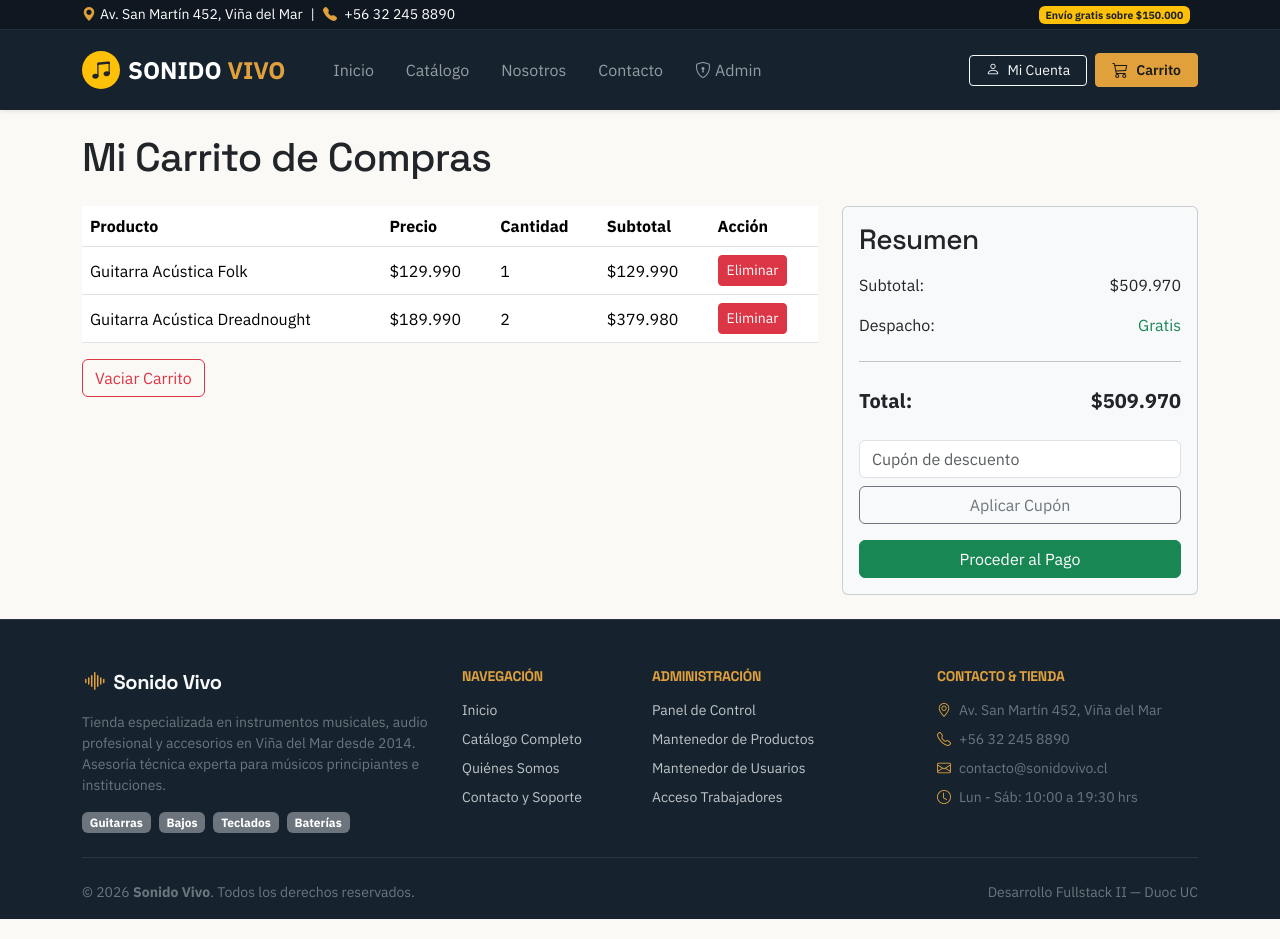
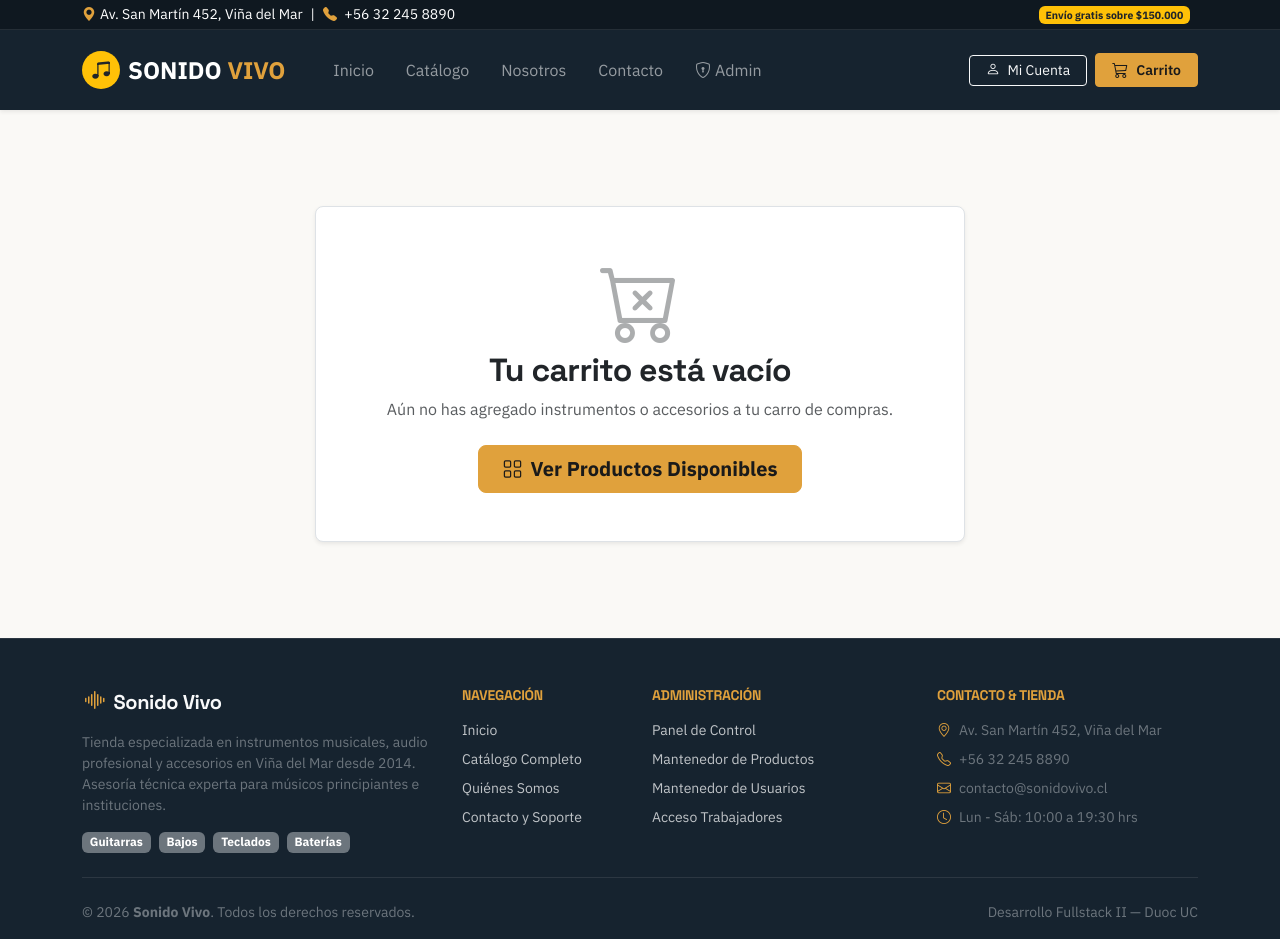
Before and after one commit to IgnacioVilchesTapia/Tienda_Sonido_Vivo, a React (Vite) app: page /carrito in a window 1280 px wide. Built offline with nearby package versions, Linux system fonts and the light colour scheme.

Commit message:
feat(cart-page): implementar vista completa del carrito con cupones y resumen de compra

```diff
--- a/src/pages/Carrito.jsx
+++ b/src/pages/Carrito.jsx
@@ -1,101 +1,287 @@
-import { useState } from 'react'
-import { Link } from 'react-router-dom'
-import { productosIniciales } from '../data/datos'
+import { useState } from 'react';
+import { Link } from 'react-router-dom';
+import { useCart } from '../context/CartContext';
 
 export default function Carrito() {
-  const [items, setItems] = useState([
-    { ...productosIniciales[0], cantidad: 1 },
-    { ...productosIniciales[1], cantidad: 2 }
-  ])
-  const [cupon, setCupon] = useState('')
+  const {
+    items,
+    cupon,
+    porcentajeDescuento,
+    subtotal,
+    descuento,
+    costoDespacho,
+    total,
+    actualizarCantidad,
+    eliminarDelCarrito,
+    vaciarCarrito,
+    aplicarCupon,
+    quitarCupon
+  } = useCart();
 
-  const subtotal = items.reduce((acc, p) => acc + p.precio * p.cantidad, 0)
+  const [inputCupon, setInputCupon] = useState('');
+  const [mensajeCupon, setMensajeCupon] = useState(null);
+  const [compraExitosa, setCompraExitosa] = useState(false);
 
-  const handleEliminar = (id) => {
-    setItems(items.filter((item) => item.id !== id))
+  const handleAplicarCupon = (e) => {
+    e.preventDefault();
+    if (!inputCupon.trim()) return;
+
+    const res = aplicarCupon(inputCupon);
+    setMensajeCupon({
+      tipo: res.ok ? 'success' : 'danger',
+      texto: res.mensaje
+    });
+    setInputCupon('');
+    setTimeout(() => setMensajeCupon(null), 4000);
+  };
+
+  const handleFinalizarCompra = () => {
+    setCompraExitosa(true);
+    vaciarCarrito();
+  };
+
+  if (compraExitosa) {
+    return (
+      <div className="container py-5 my-5 text-center">
+        <div className="card shadow-sm border-0 p-5 mx-auto" style={{ maxWidth: '600px' }}>
+          <i className="bi bi-check-circle-fill text-success display-1 mb-3"></i>
+          <h2 className="fw-bold mb-2">¡Gracias por tu compra en Sonido Vivo!</h2>
+          <p className="text-muted mb-4">
+            Hemos recibido tu orden con éxito. Te hemos enviado un correo de confirmación con los detalles del despacho y seguimiento.
+          </p>
+          <div className="p-3 bg-light rounded-3 mb-4 text-start small">
+            <div><strong>Tienda:</strong> Sonido Vivo — Viña del Mar</div>
+            <div><strong>Retiro o Envíos:</strong> Despacho prioritario a todo Chile</div>
+            <div><strong>Consultas:</strong> contacto@sonidovivo.cl o +56 32 245 8890</div>
+          </div>
+          <Link to="/productos" className="btn btn-amber btn-lg fw-bold" onClick={() => setCompraExitosa(false)}>
+            Seguir explorando el catálogo
+          </Link>
+        </div>
+      </div>
+    );
   }
 
-  const handleVaciar = () => {
-    setItems([])
+  if (items.length === 0) {
+    return (
+      <div className="container py-5 my-5 text-center">
+        <div className="py-5 bg-white rounded-3 shadow-sm border p-4 mx-auto" style={{ maxWidth: '650px' }}>
+          <i className="bi bi-cart-x display-1 text-muted opacity-50 mb-3"></i>
+          <h2 className="fw-bold mb-2">Tu carrito está vacío</h2>
+          <p className="text-muted mb-4">
+            Aún no has agregado instrumentos o accesorios a tu carro de compras.
+          </p>
+          <Link to="/productos" className="btn btn-amber btn-lg px-4 fw-bold">
+            <i className="bi bi-grid me-2"></i>Ver Productos Disponibles
+          </Link>
+        </div>
+      </div>
+    );
   }
 
   return (
-    <main className="container my-4">
-      <h1 className="mb-4">Mi Carrito de Compras</h1>
+    <div className="container my-5">
+      <div className="d-flex justify-content-between align-items-center mb-4">
+        <div>
+          <h1 className="h2 fw-bold mb-1">Mi Carrito de Compras</h1>
+          <p className="text-muted mb-0">{items.length} tipo(s) de producto en tu lista</p>
+        </div>
+        <button
+          className="btn btn-outline-danger btn-sm"
+          onClick={() => {
+            if (window.confirm('¿Deseas vaciar todos los productos del carrito?')) {
+              vaciarCarrito();
+            }
+          }}
+        >
+          <i className="bi bi-trash me-1"></i> Vaciar Carrito
+        </button>
+      </div>
 
-      {items.length === 0 ? (
-        <div className="alert alert-info text-center">
-          Tu carrito está vacío. <Link to="/productos">Ver productos disponibles</Link>
-        </div>
-      ) : (
-        <div className="row">
-          <div className="col-md-8">
-            <table className="table align-middle">
-              <thead>
+      <div className="row g-4">
+        {/* Tabla de Productos */}
+        <div className="col-lg-8">
+          <div className="card shadow-sm border-0 rounded-3 overflow-hidden">
+            <div className="table-responsive">
+              <table className="table table-hover align-middle mb-0">
+                <thead className="table-light">
                   <tr>
-                  <th>Producto</th>
+                    <th style={{ width: '45%' }}>Producto</th>
                     <th>Precio</th>
-                  <th>Cantidad</th>
+                    <th style={{ width: '20%' }}>Cantidad</th>
                     <th>Subtotal</th>
-                  <th>Acción</th>
+                    <th className="text-center">Quitar</th>
                   </tr>
                 </thead>
                 <tbody>
                   {items.map((item) => (
-                  <tr key={item.id}>
-                    <td>{item.nombre}</td>
-                    <td>${item.precio.toLocaleString('es-CL')}</td>
-                    <td>{item.cantidad}</td>
-                    <td>${(item.precio * item.cantidad).toLocaleString('es-CL')}</td>
+                    <tr key={item.codigo}>
                       <td>
-                      <button className="btn btn-danger btn-sm" onClick={() => handleEliminar(item.id)}>
-                        Eliminar
+                        <div className="d-flex align-items-center gap-3">
+                          <img
+                            src={item.imagen}
+                            alt={item.nombre}
+                            className="rounded border"
+                            style={{ width: 60, height: 60, objectFit: 'cover' }}
+                            onError={(e) => {
+                              e.target.src = 'https://images.unsplash.com/photo-1511671782779-c97d3d27a1d4?auto=format&fit=crop&w=150&q=80';
+                            }}
+                          />
+                          <div>
+                            <Link to={`/producto/${item.codigo}`} className="fw-bold text-dark text-decoration-none">
+                              {item.nombre}
+                            </Link>
+                            <div className="small text-muted">{item.marca} • Código: {item.codigo}</div>
+                            {item.stock <= item.stockCritico && (
+                              <span className="badge bg-danger-subtle text-danger small">
+                                Quedan solo {item.stock} en stock
+                              </span>
+                            )}
+                          </div>
+                        </div>
+                      </td>
+                      <td className="fw-semibold">
+                        ${item.precio.toLocaleString('es-CL')}
+                      </td>
+                      <td>
+                        <div className="d-flex align-items-center border rounded bg-white" style={{ maxWidth: 120 }}>
+                          <button
+                            type="button"
+                            className="btn btn-sm btn-link text-dark px-2 text-decoration-none"
+                            onClick={() => actualizarCantidad(item.codigo, item.cantidad - 1)}
+                          >
+                            <i className="bi bi-dash"></i>
+                          </button>
+                          <span className="px-2 fw-bold flex-grow-1 text-center small">{item.cantidad}</span>
+                          <button
+                            type="button"
+                            className="btn btn-sm btn-link text-dark px-2 text-decoration-none"
+                            disabled={item.cantidad >= item.stock}
+                            onClick={() => actualizarCantidad(item.codigo, item.cantidad + 1)}
+                          >
+                            <i className="bi bi-plus"></i>
+                          </button>
+                        </div>
+                      </td>
+                      <td className="fw-bold text-dark">
+                        ${(item.precio * item.cantidad).toLocaleString('es-CL')}
+                      </td>
+                      <td className="text-center">
+                        <button
+                          type="button"
+                          className="btn btn-outline-danger btn-sm border-0"
+                          title="Eliminar producto"
+                          onClick={() => eliminarDelCarrito(item.codigo)}
+                        >
+                          <i className="bi bi-trash fs-6"></i>
                         </button>
                       </td>
                     </tr>
                   ))}
                 </tbody>
               </table>
-            <button className="btn btn-outline-danger" onClick={handleVaciar}>
-              Vaciar Carrito
-            </button>
             </div>
 
-          <div className="col-md-4">
-            <div className="card p-3 bg-light">
-              <h3>Resumen</h3>
-              <div className="d-flex justify-content-between my-2">
-                <span>Subtotal:</span>
-                <span>${subtotal.toLocaleString('es-CL')}</span>
-              </div>
-              <div className="d-flex justify-content-between my-2">
-                <span>Despacho:</span>
-                <span className="text-success">{subtotal > 150000 ? 'Gratis' : '$3.990'}</span>
-              </div>
-              <hr />
-              <div className="d-flex justify-content-between fw-bold fs-5 my-2">
-                <span>Total:</span>
-                <span>${(subtotal + (subtotal > 150000 ? 0 : 3990)).toLocaleString('es-CL')}</span>
-              </div>
-
-              <div className="mt-3">
-                <input
-                  type="text"
-                  className="form-control mb-2"
-                  placeholder="Cupón de descuento"
-                  value={cupon}
-                  onChange={(e) => setCupon(e.target.value)}
-                />
-                <button className="btn btn-outline-secondary w-100 mb-3">Aplicar Cupón</button>
-              </div>
-
-              <Link className="btn btn-success w-100" to="/checkout">
-                Proceder al Pago
+            <div className="card-footer bg-white p-3 border-top d-flex justify-content-between align-items-center">
+              <Link to="/productos" className="btn btn-outline-dark btn-sm">
+                <i className="bi bi-arrow-left me-1"></i> Seguir Comprando
               </Link>
+              <span className="small text-muted">Todos los valores con IVA incluido (19%)</span>
             </div>
           </div>
         </div>
+
+        {/* Resumen de Compra & Cupones */}
+        <div className="col-lg-4">
+          <div className="card shadow-sm border-0 rounded-3 p-4 bg-white mb-3">
+            <h4 className="fw-bold mb-3">Resumen del Pedido</h4>
+
+            <div className="d-flex justify-content-between my-2 text-secondary">
+              <span>Subtotal:</span>
+              <span className="fw-semibold text-dark">${subtotal.toLocaleString('es-CL')}</span>
+            </div>
+
+            {cupon && (
+              <div className="d-flex justify-content-between my-2 text-success">
+                <span>Cupón ({cupon} - {porcentajeDescuento}%):</span>
+                <span className="fw-semibold">-${descuento.toLocaleString('es-CL')}</span>
+              </div>
             )}
-    </main>
-  )
+
+            <div className="d-flex justify-content-between my-2 text-secondary align-items-center">
+              <span>Despacho a Domicilio:</span>
+              {costoDespacho === 0 ? (
+                <span className="badge bg-success">Gratis</span>
+              ) : (
+                <span className="fw-semibold text-dark">${costoDespacho.toLocaleString('es-CL')}</span>
+              )}
+            </div>
+
+            {subtotal < 150000 && (
+              <div className="alert alert-info py-2 px-3 small my-2">
+                <i className="bi bi-info-circle me-1"></i>
+                Agrega <strong>${(150000 - subtotal).toLocaleString('es-CL')}</strong> más para obtener <strong>envío gratis</strong>.
+              </div>
+            )}
+
+            <hr className="my-3" />
+
+            <div className="d-flex justify-content-between align-items-baseline mb-3">
+              <span className="fs-5 fw-bold text-dark">Total a Pagar:</span>
+              <span className="fs-3 fw-bold text-primary">${total.toLocaleString('es-CL')}</span>
+            </div>
+
+            <button
+              className="btn btn-amber btn-lg w-100 fw-bold shadow-sm mb-3"
+              onClick={handleFinalizarCompra}
+            >
+              <i className="bi bi-lock-fill me-2"></i>Proceder al Pago
+            </button>
+
+            {/* Caja de Cupones */}
+            <div className="border-top pt-3">
+              <label className="form-label small fw-semibold text-muted mb-1">
+                ¿Tienes un cupón de descuento?
+              </label>
+
+              {cupon ? (
+                <div className="d-flex justify-content-between align-items-center bg-light p-2 rounded border">
+                  <div>
+                    <span className="badge bg-success me-2">{cupon}</span>
+                    <span className="small text-muted">{porcentajeDescuento}% aplicado</span>
+                  </div>
+                  <button className="btn btn-link btn-sm text-danger p-0 text-decoration-none" onClick={quitarCupon}>
+                    Quitar
+                  </button>
+                </div>
+              ) : (
+                <form onSubmit={handleAplicarCupon} className="d-flex gap-2">
+                  <input
+                    type="text"
+                    className="form-control form-control-sm text-uppercase"
+                    placeholder="Ej: SONIDOVIVO10"
+                    value={inputCupon}
+                    onChange={(e) => setInputCupon(e.target.value)}
+                  />
+                  <button type="submit" className="btn btn-outline-dark btn-sm px-3">
+                    Aplicar
+                  </button>
+                </form>
+              )}
+
+              {mensajeCupon && (
+                <div className={`alert alert-${mensajeCupon.tipo} py-1 px-2 small mt-2 mb-0`}>
+                  {mensajeCupon.texto}
+                </div>
+              )}
+
+              <div className="mt-2 text-muted" style={{ fontSize: '0.78rem' }}>
+                <i className="bi bi-tag me-1"></i> Cupones disponibles: <code>SONIDOVIVO10</code> (10%) o <code>MUSICO5</code> (5%).
+              </div>
+            </div>
+          </div>
+        </div>
+      </div>
+    </div>
+  );
 }
```
Lines whose indentation alone changed are shown as unchanged.
